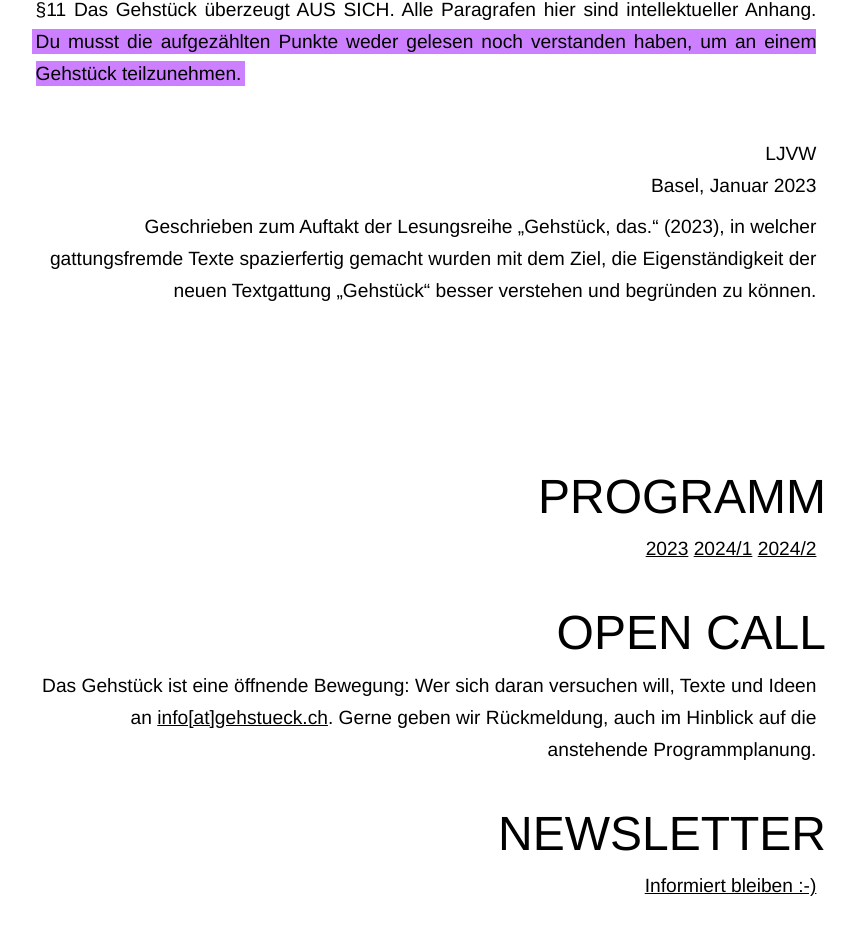
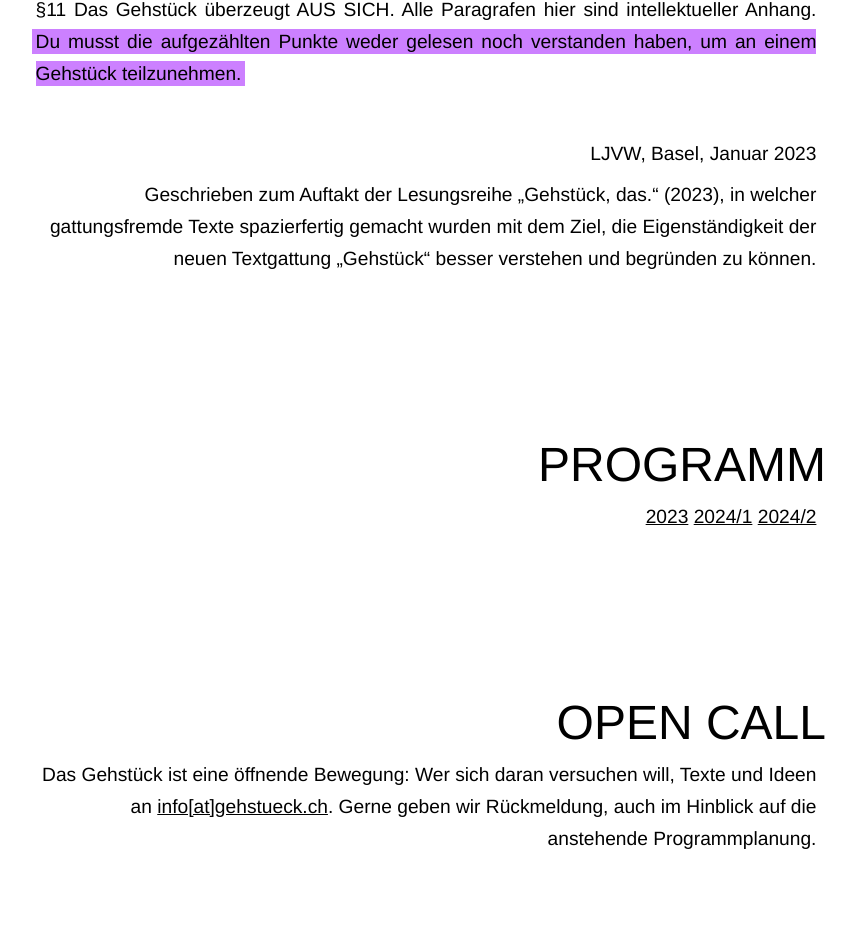
Before and after one commit to dan-wenger/gehstueck-website, a SvelteKit app: page / in a window 1280 px wide. Shown: the part 1471-2423 px from the top of the page, without its empty margins (214-1070 px from the left). Built offline with nearby package versions, Linux system fonts and the light colour scheme.

Commit message:
abstandhalter + kleine anpassungen

```diff
--- a/src/routes/+page.svelte
+++ b/src/routes/+page.svelte
@@ -79,7 +79,7 @@
     </p>
   </div>
   <div class="container-right">
-    <p>LJVW<br/>Basel, Januar 2023</p>
+    <p>LJVW, Basel, Januar 2023</p>
     <p>
       Geschrieben zum Auftakt der Lesungsreihe „Gehstück, das.“ (2023), in
       welcher gattungsfremde Texte spazierfertig gemacht wurden mit dem Ziel,
@@ -99,6 +99,8 @@
     </p>
   </div>
 
+  <div class="abstandhalter"></div>
+
   <div class="container-right">
     <h2 class="untertitel">OPEN CALL</h2>
     <p>
@@ -108,6 +110,8 @@
       wir Rückmeldung, auch im Hinblick auf die anstehende Programmplanung.
     </p>
   </div>
+
+  <div class="abstandhalter"></div>
 
   <div class="container-right">
     <h2 class="untertitel">NEWSLETTER</h2>
```
